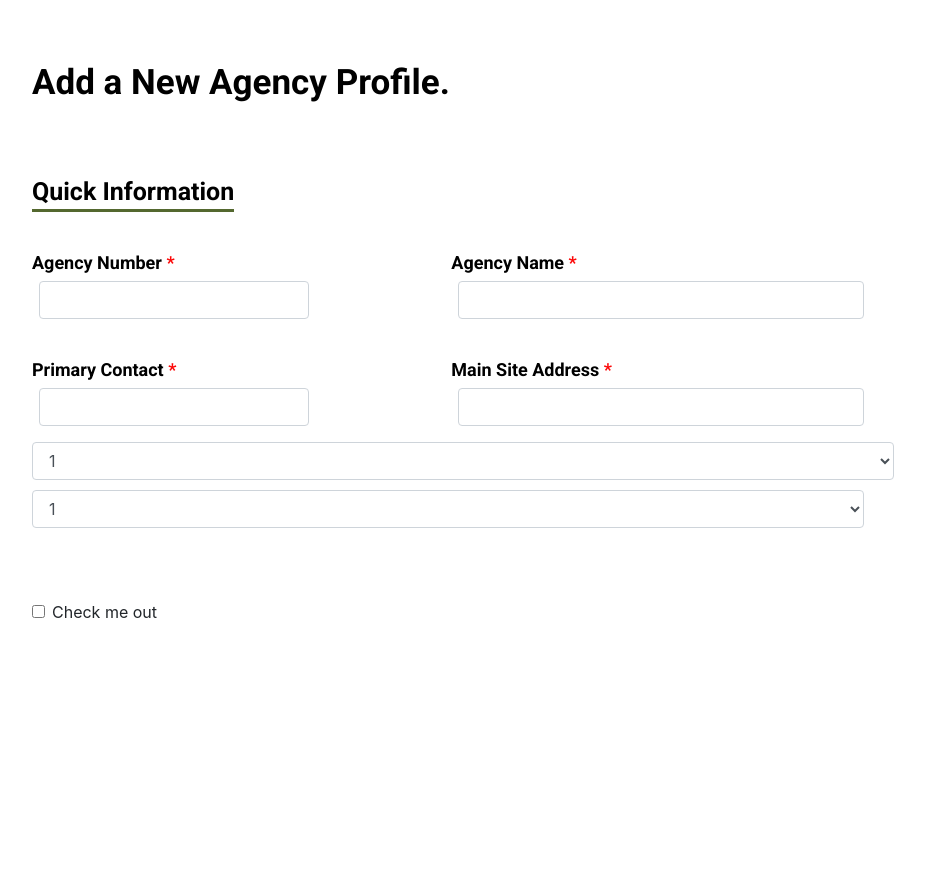
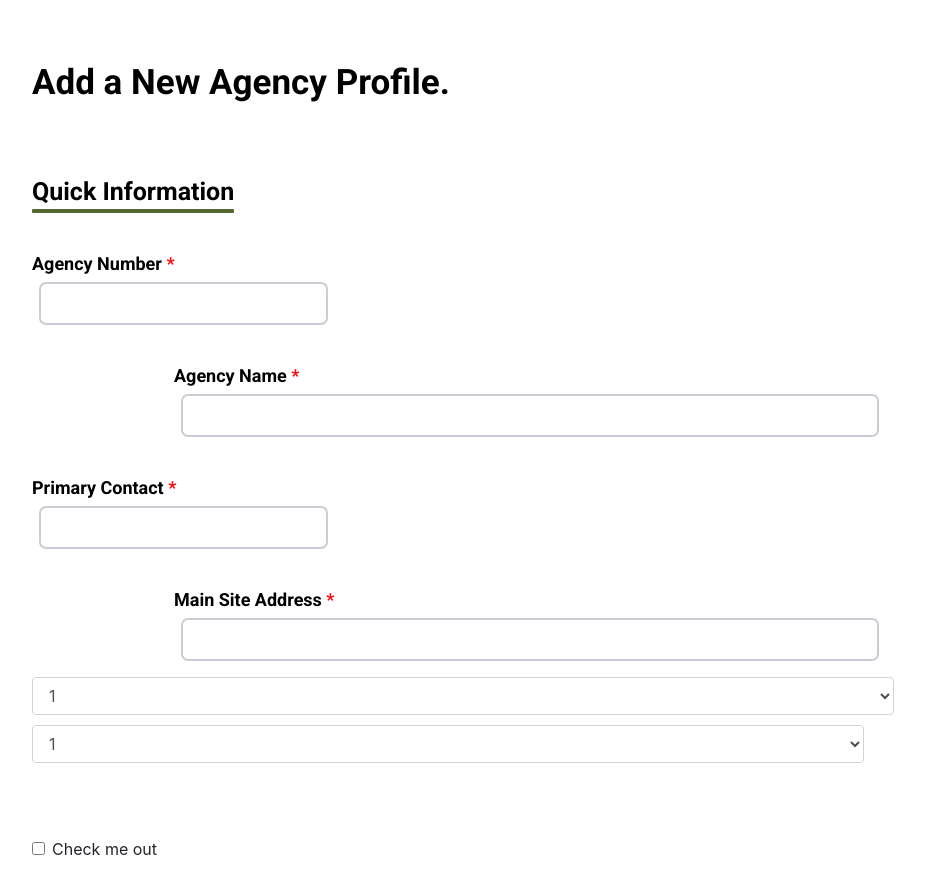
Before and after one commit to TritonSE/FSD-Distribution-Web-App, a React (Create React App) app: page / in a window 1280 px wide. Shown: the top 894 px of the page, without its empty margins (98-1023 px from the left). Built offline with nearby package versions, Linux system fonts and the light colour scheme.

Commit message:
Add text box width/height to CSS, redo columns

```diff
--- a/src/pages/agency-profile-form/AgencyProfileForm.js
+++ b/src/pages/agency-profile-form/AgencyProfileForm.js
@@ -6,7 +6,7 @@ import FormSectionHeader from "./FormSectionHeader";
 import InputText from "./InputText";
 import InputDropdown from "./InputDropdown";
 import FormButton from "./FormButton";
-import "bootstrap/dist/css/bootstrap.min.css";
+//import "bootstrap/dist/css/bootstrap.min.css";
 import "./formstyle.css";
 
 
@@ -34,19 +34,19 @@ class AgencyProfileForm extends Component {
           <div className="form-section">
             <FormSectionHeader title="Quick Information" />
             <Row noGutters={true}>
-              <Col>
+              <Col xs="auto">
                 <InputText label="Agency Number" required={true} leftmost={true} />
               </Col>
-              <Col xs={8}>
-                <InputText label="Agency Name" required={true} />
+              <Col xs="auto">
+                <InputText label="Agency Name" required={true} wide={true} />
               </Col>
             </Row>
             <Row noGutters={true}>
-              <Col>
+              <Col xs="auto">
                 <InputText label="Primary Contact" required={true} leftmost={true} />
               </Col>
-              <Col xs={8}>
-                <InputText label="Main Site Address" required={true} />
+              <Col xs="auto">
+                <InputText label="Main Site Address" required={true} wide={true} />
               </Col>
             </Row>
             <Row>
--- a/src/pages/agency-profile-form/InputText.jsx
+++ b/src/pages/agency-profile-form/InputText.jsx
@@ -9,13 +9,18 @@ class InputText extends Component {
     if (!this.props.leftmost) {
       groupClass += " form-col-gutter";
     }
+    let boxClass = null;
+    if (this.props.wide) {
+      boxClass = "form-input-box-wide";
+    }
+
     return (
       <Form.Group className={groupClass}>
         <Form.Label className="form-input-label">
           {this.props.label}
           <RequiredAsterisk required={this.props.required} />
         </Form.Label>
-        <Form.Control type="text" />
+        <Form.Control type="text" bsPrefix="form-input-box" className={boxClass} />
       </Form.Group>
     );
   }
--- a/src/pages/agency-profile-form/formstyle.css
+++ b/src/pages/agency-profile-form/formstyle.css
@@ -27,7 +27,8 @@
 
 .form-section-title-underline {
   background: #54682F;
-  height: 3px;
+  height: 4px;
+  border-radius: 1px;
   margin-top: 3px;
   margin-bottom: 8px;
 }
@@ -52,7 +53,7 @@
   margin-bottom: 8px;
 }
 
-.form-checkbox-group-label {
+.form-checkbox-list-header {
   font-family: Roboto;
   font-style: italic;
   font-weight: medium;
@@ -61,7 +62,7 @@
   color: #000000;
 }
 
-.form-input-group-label {
+.form-input-list-header {
   font-family: Roboto;
   font-style: normal;
   font-weight: 400;
@@ -70,9 +71,10 @@
   color: #000000;
 }
 
-.form-input-group-sublabel {
+.form-input-list-subheader {
   font-style: italic;
   font-weight: 300;
+  display: inline;
 }
 
 p {
@@ -88,6 +90,20 @@ p {
   margin-left: 0px;
   display: inline;
   color: #FC0808;
+}
+
+.form-input-box {
+  width: 289px;
+  height: 43px;
+  display: block;
+  background: #FFFFFF;
+  border: 2px solid #CDCBD4;
+  box-sizing: border-box;
+  border-radius: 7px;
+}
+
+.form-input-box-wide {
+  width: 698px;
 }
 
 .btn-create-profile-button {
```
Also changed, not shown: 1 other file (tests, documents, lock files or other folders).
